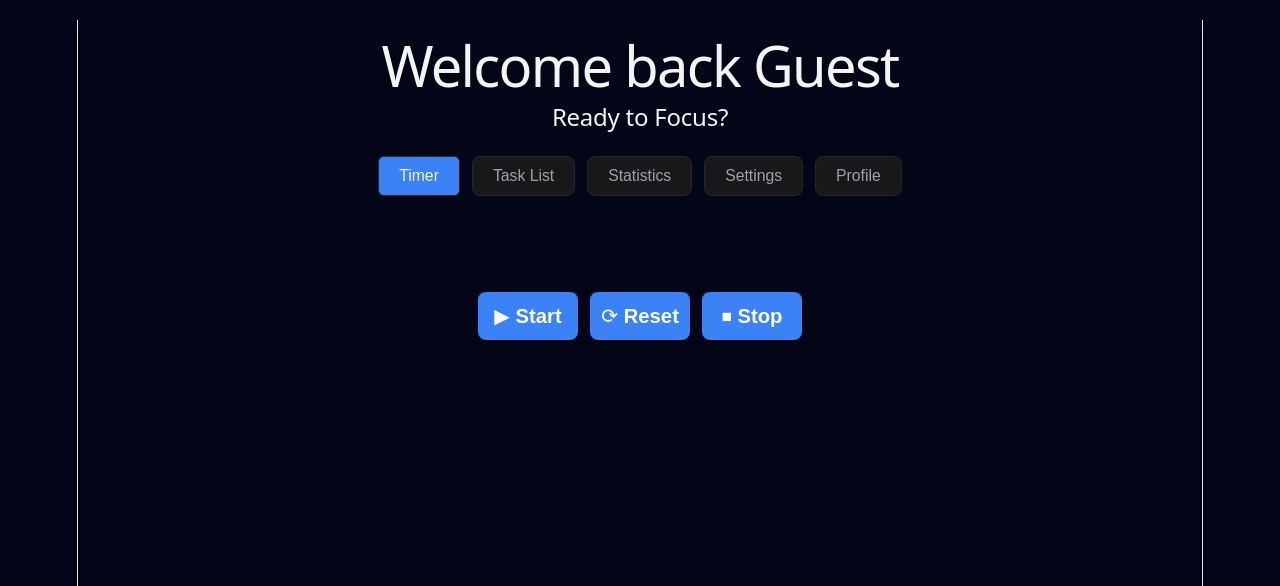
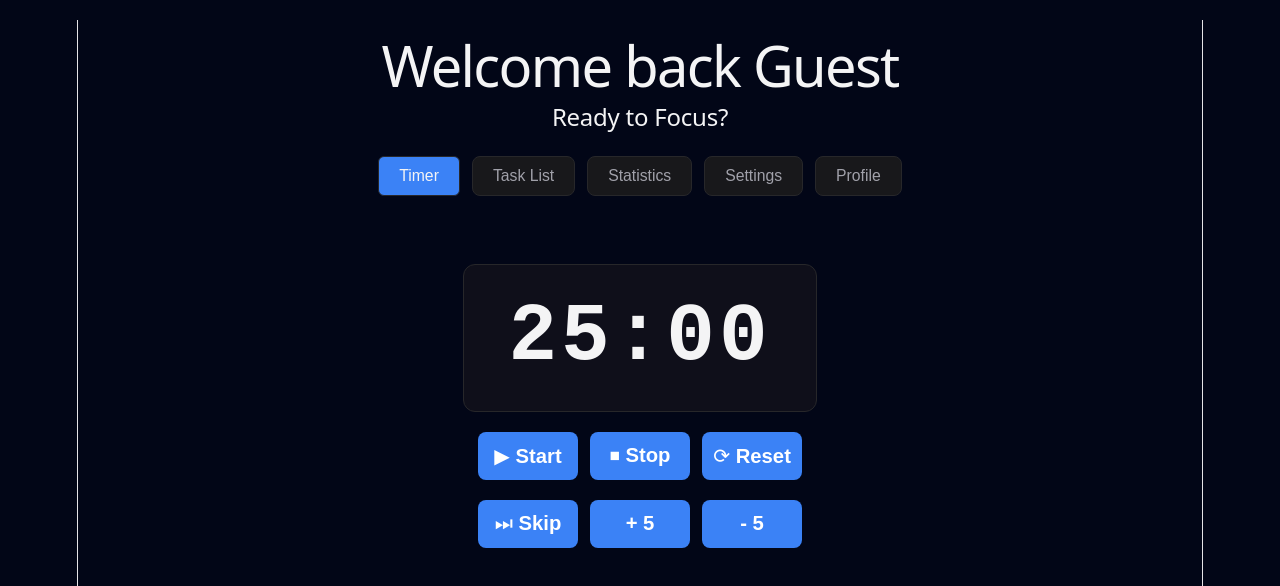
Before and after one commit to FinchDefense/flowstate-app, a React (Vite) app: page / in a window 1280 px wide. Shown: the top 586 px of the page. Built offline with nearby package versions, Linux system fonts and the light colour scheme.

Commit message:
Add the basic css for the buttons in timer

```diff
--- a/src/components/Timer.css
+++ b/src/components/Timer.css
@@ -9,13 +9,41 @@
 }
 
 .timer-display {
-  width: 280px;
+  width: 100%;
+  max-width: 320px;
   padding: 24px 16px;
+  margin: 20px auto;
+  background: #0f0f1a;
+  border: 1px solid #27272a;
+  border-radius: 12px;
+}
+
+.timer-display-time {
+  font-size: 4.5rem;
+  font-weight: 700;
+  color: #f4f4f5;
+  letter-spacing: 4px;
+  font-family: 'JetBrains Mono', 'Fira Code', monospace;
+  line-height: 1.2;
 }
 
 .timer-buttons {
+  display: flex;
+  flex-direction: column;
+
   margin: 0 auto;
   display: flex;
+}
+
+.timer-buttons-main-controls {
+  display: flex;
+  gap: 12px;
+}
+
+
+.timer-buttons-secondary-controls {
+  display: flex;
+  margin-top: 20px;
   gap: 12px;
 }
 
@@ -33,4 +61,6 @@
 
 .timer-buttons button:hover {
   background-color: #2563eb;
+  opacity: 0.8;
+  transform: scale(1.05);
 }
--- a/src/components/Timer.tsx
+++ b/src/components/Timer.tsx
@@ -4,12 +4,19 @@ export function Timer() {
   return (
     <div className="timer-container">
       <div className="timer-display">
-        <div className="timer-display-time"></div>
+        <div className="timer-display-time">25:00</div>
       </div>
       <div className="timer-buttons">
-        <button>▶ Start</button>
-        <button>⟳ Reset</button>
-        <button>⏹ Stop</button>
+        <div className="timer-buttons-main-controls">
+          <button>▶ Start</button>
+          <button>⏹ Stop</button>
+          <button>⟳ Reset</button>
+        </div>
+        <div className="timer-buttons-secondary-controls">
+          <button>⏭ Skip</button>
+          <button>+ 5</button>
+          <button>- 5 </button>
+        </div>
       </div>
     </div>
   );
```
